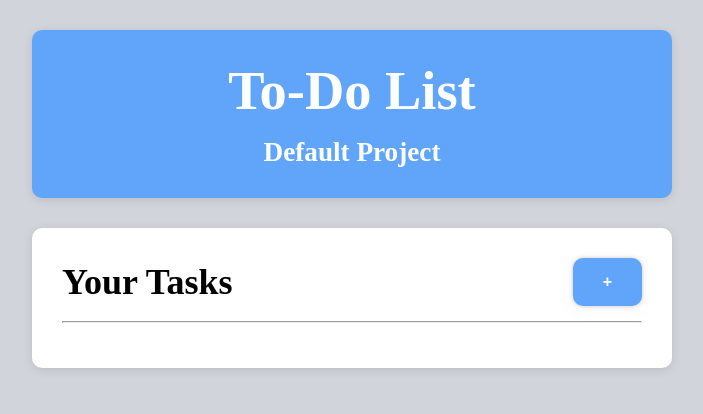
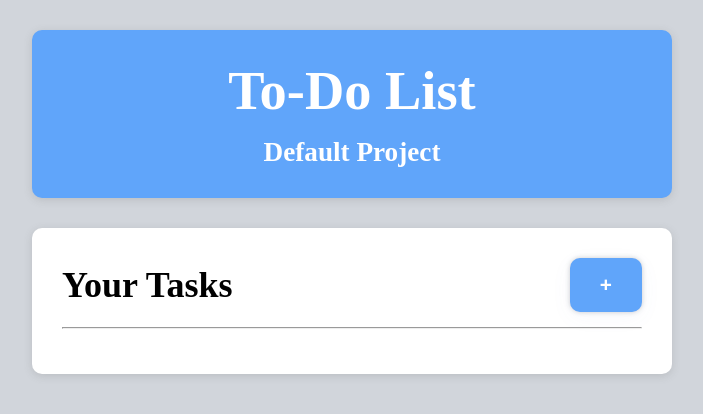
Before and after one commit to amora7741/ToDoList, a website built with webpack: page dist/index.html in a window 1280 px wide. Shown: the whole page, without its empty margins (288-991 px from the left). Built offline with Linux system fonts and the light colour scheme; a web font is replaced by a local one.

Commit message:
Adjust add task button

```diff
--- a/src/styles/style.css
+++ b/src/styles/style.css
@@ -115,3 +115,7 @@ li p {
 	background-color: rgb(255, 101, 101);
 	padding: 10px 20px;
 }
+
+#addtask {
+	font-size: 1.3rem;
+}
```
Also changed, not shown: dist/main.js.
